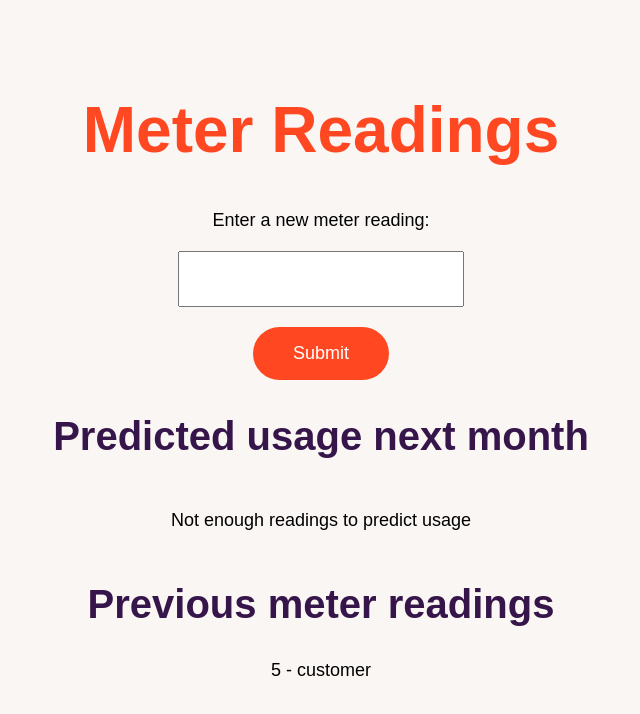
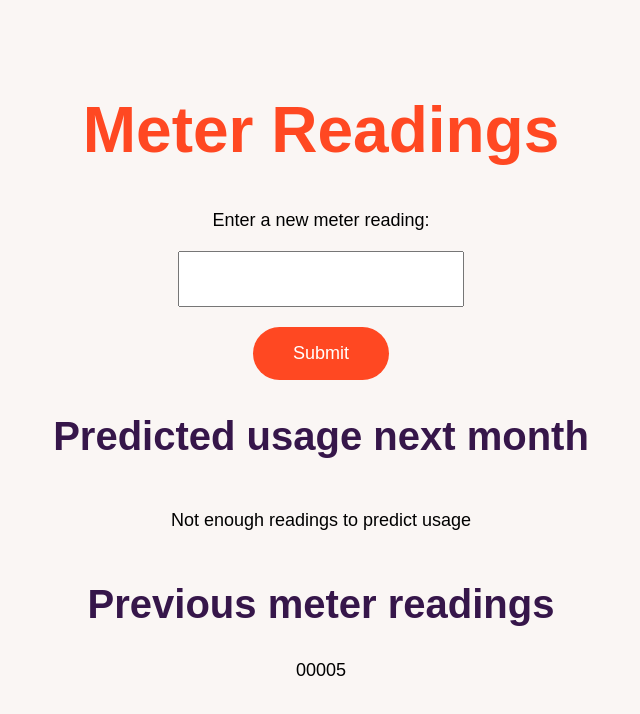
Before and after one commit to agnenevulyte/eonnext_test, a React (Create React App) app: page / in a window 1280 px wide. Both pictures are taken after typing "5" into the empty fields and a click on the button "Submit". Shown: the top 714 px of the page, without its empty margins (319-959 px from the left). Built offline with nearby package versions, Linux system fonts and the light colour scheme.

Commit message:
Updated Component to Display Readings with Leading Zeros

```diff
--- a/src/App.tsx
+++ b/src/App.tsx
@@ -1,6 +1,10 @@
 import { useEffect, useState } from "react";
 import { MeterReading } from "./types";
-import { calculatePredictedUsage, validateInput } from "./helpers";
+import {
+  calculatePredictedUsage,
+  formatNumberWithLeadingZeros,
+  validateInput,
+} from "./helpers";
 import "./styles.css";
 
 export default function App() {
@@ -57,7 +61,7 @@ export default function App() {
 
   const readingListItems = readings.map((reading) => (
     <li key={reading.value}>
-      {reading.value} - {reading.source}
+      {formatNumberWithLeadingZeros(reading.value, 5)}
     </li>
   ));
 
@@ -88,7 +92,7 @@ export default function App() {
       <button onClick={handleSubmit}>Submit</button>
       <h2>Predicted usage next month</h2>
       {predictedUsage ? (
-        <p>{predictedUsage.value}</p>
+        <p>{formatNumberWithLeadingZeros(predictedUsage.value, 5)}</p>
       ) : (
         <p>Not enough readings to predict usage</p>
       )}
```
